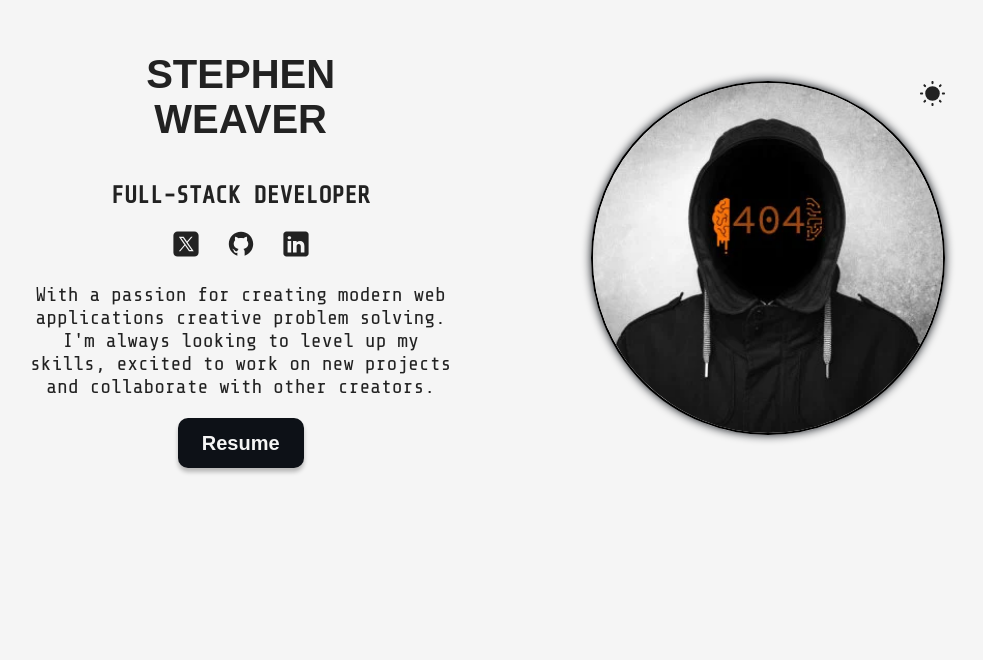
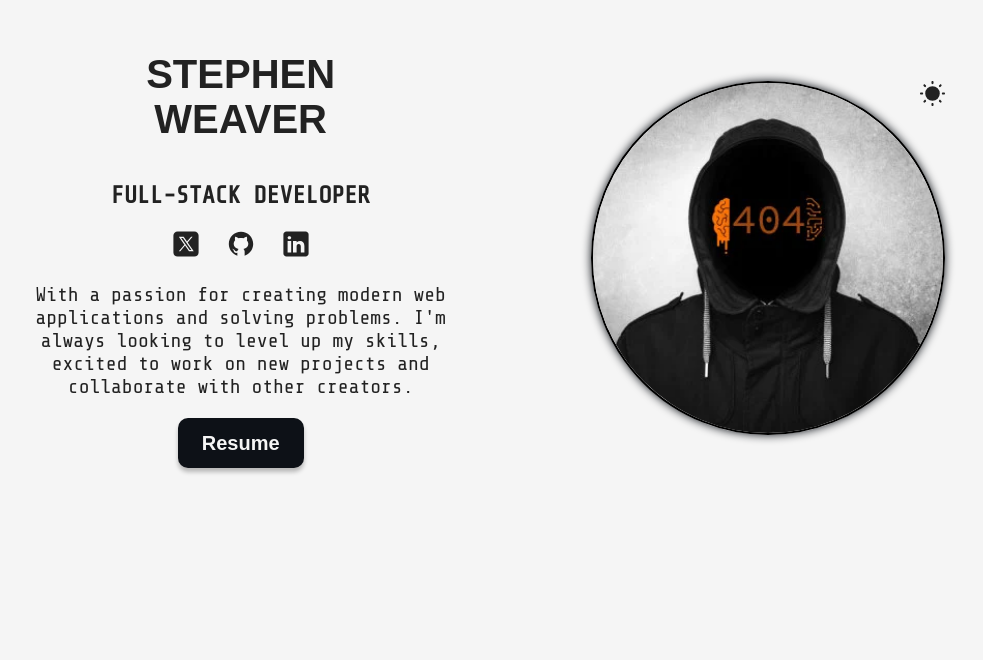
Before and after one commit to stepweaver/portfolio, a React (Vite) app: page / in a window 1280 px wide. Shown: the part 140-800 px from the top of the page, without its empty margins (155-1138 px from the left). Built offline with nearby package versions, Linux system fonts and the light colour scheme; a web font is replaced by a local one.

Commit message:
Update Hero.jsx

```diff
--- a/src/sections/Hero/Hero.jsx
+++ b/src/sections/Hero/Hero.jsx
@@ -56,8 +56,7 @@ function Hero() {
           </a>
         </span>
         <p className={styles.description}>
-          With a passion for creating modern web applications creative problem
-          solving. I'm always looking to level up my skills, excited to work on
+          With a passion for creating modern web applications and solving problems. I'm always looking to level up my skills, excited to work on
           new projects and collaborate with other creators.
         </p>
         <a href={Resume} download>
```
